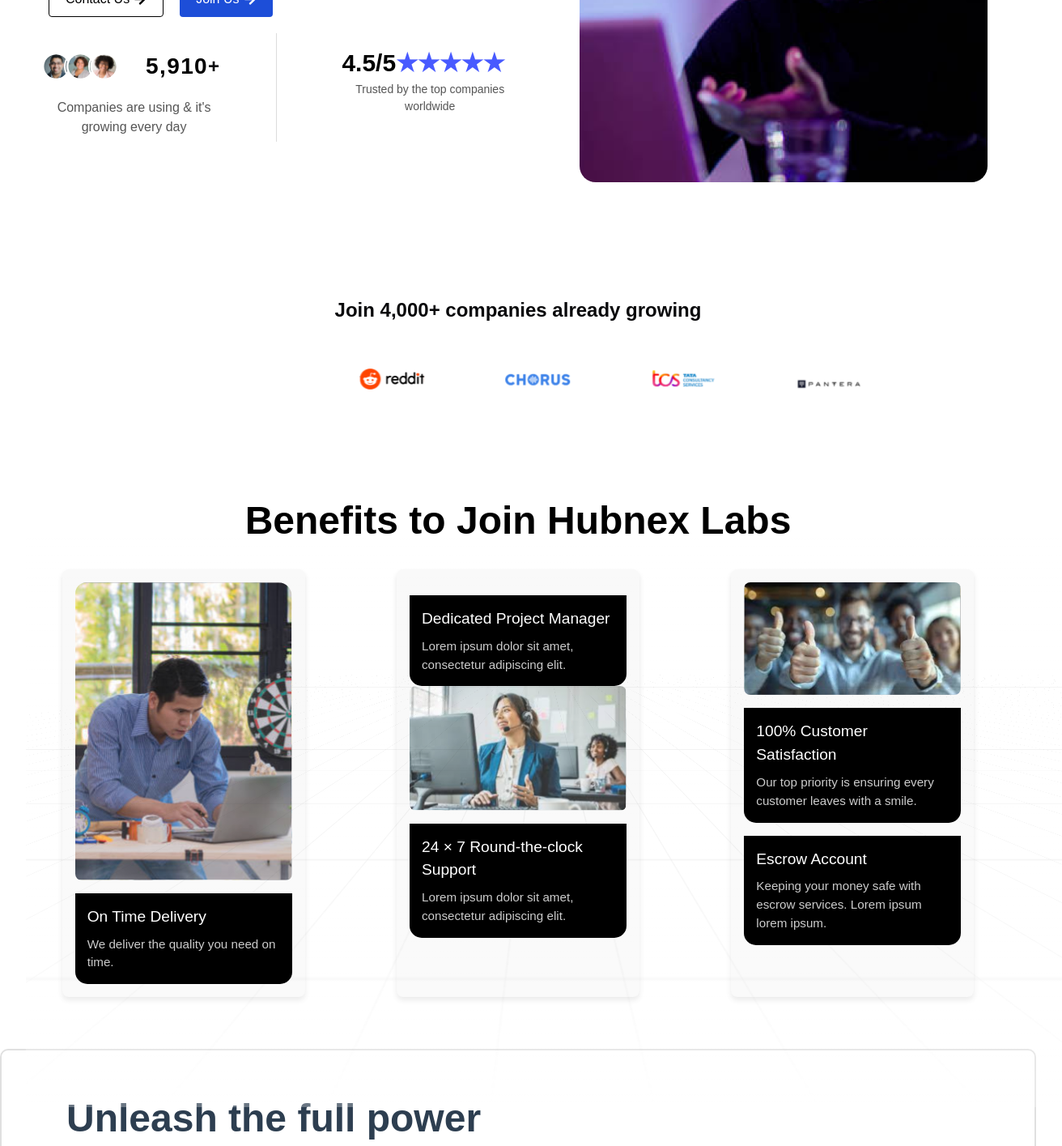
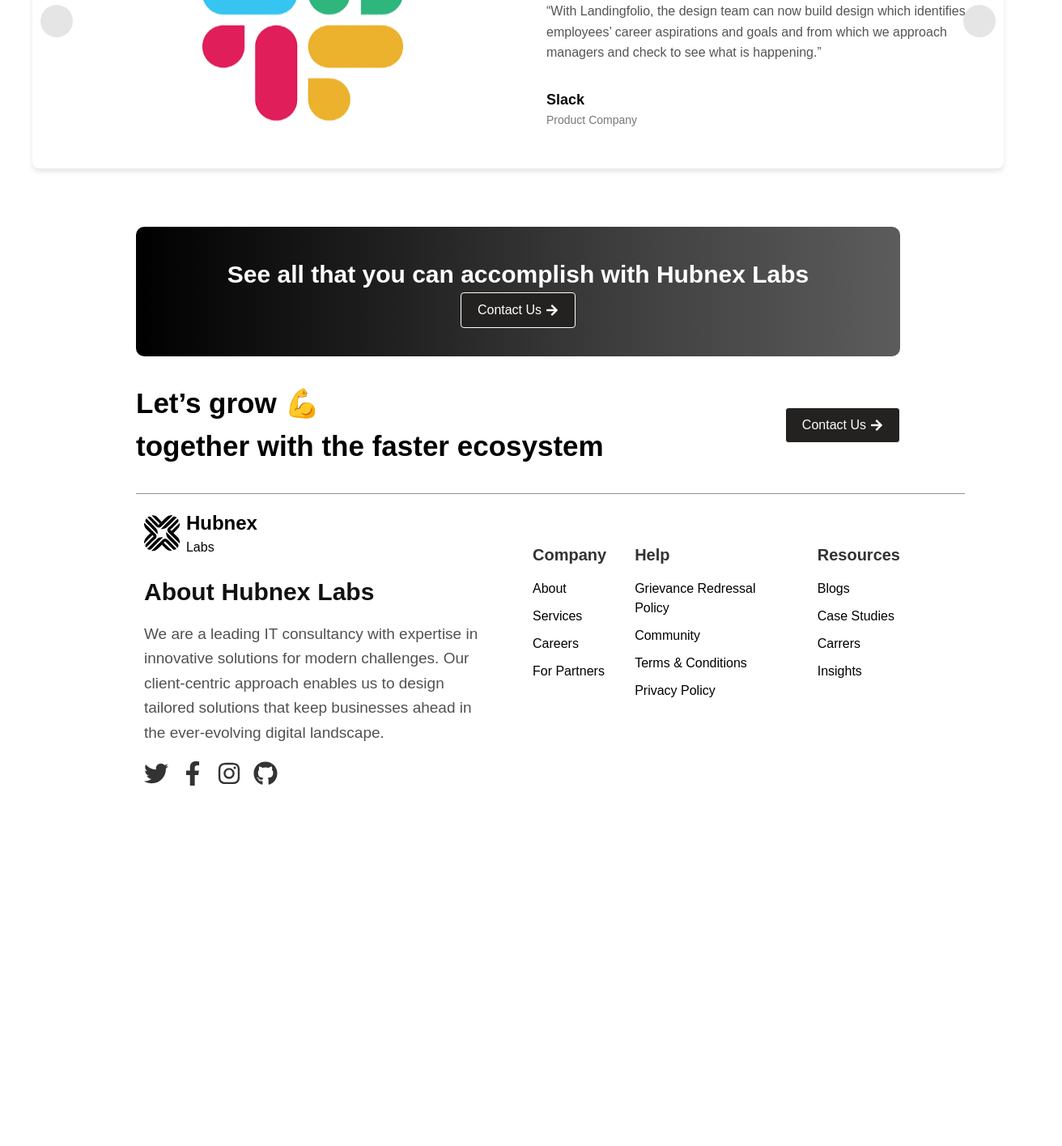
Before and after one commit to SnehalAs/ARC_NOVEMBER_HUB, a React (Vite) app: page /testimonials in a window 1280 px wide. Shown: the part 440-1855 px from the top of the page at 81% size, 1312 px wide, since content can reach past the window. After the commit the page ends 1460 px from the top, so only its background shows below. Built offline with nearby package versions, Linux system fonts and the light colour scheme.

Commit message:
Pushing Project

```diff
--- a/package.json
+++ b/package.json
@@ -19,6 +19,7 @@
     "react": "^18.3.1",
     "react-countup": "^6.5.3",
     "react-dom": "^18.3.1",
+    "react-router-dom": "^7.0.1",
     "react-slick": "^0.30.2",
     "slick-carousel": "^1.8.1",
     "styled-components": "^6.1.13",
--- a/src/App.tsx
+++ b/src/App.tsx
@@ -0,0 +1,33 @@
+import { Routes, Route } from 'react-router-dom';
+import Navbar from './component/navbar/navbar';
+import Footer from './component/Footer/Footer';
+import HeroSection from './component/herosection/herosection';
+import Benefits from './component/benifits/benifits';
+import StatsSection from './component/StatsSection/StatsSection';
+import CaseStudy from './component/CaseStudy/CaseStudy';
+import BigEnough from './component/BigEnough/BigEnough';
+import Testimonial from './component/Testimonial/Testimonial';
+import CTA from './component/CTA/CTA';
+import BlogSection from './component/BlogSection/BlogSection';
+
+const App = () => {
+  return (
+    <>
+      <Navbar />
+      <Routes>
+        <Route path="/" element={<HeroSection />} />
+        <Route path="/benefits" element={<Benefits />} />
+        <Route path="/stats" element={<StatsSection />} />
+        <Route path="/case-study" element={<CaseStudy />} />
+        <Route path="/big-enough" element={<BigEnough />} />
+        <Route path="/testimonials" element={<Testimonial />} />
+        <Route path="/cta" element={<CTA />} />
+        <Route path="/blog" element={<BlogSection />} />
+        <Route path="*" element={<h1>404 - Page Not Found</h1>} />
+      </Routes>
+      <Footer />
+    </>
+  );
+};
+
+export default App;
--- a/src/component/herosection/herosection.css
+++ b/src/component/herosection/herosection.css
@@ -106,9 +106,9 @@ p {
   display: flex;
   justify-content: center;
   text-align: center;
-  font-size: 1.5rem;
+  font-size: 1rem;
   font-weight: bold;
-  margin-top: 120px;
+  margin-top: 40px;
 }
 
 .marquee-container {
@@ -223,11 +223,6 @@ p {
   margin-bottom: 5px;
 }
 
-.stars {
-  display: flex;
-  gap: 4px;
-  justify-content: center;
-}
 
 .company-info strong {
   font-size: 1.5rem;
@@ -282,4 +277,8 @@ p {
 
   .Mystat-item{
     margin-top: 30px;
+    margin-left: 0;
   }
+.Mystars{
+  margin-left: 20px;
+}
--- a/src/component/herosection/herosection.tsx
+++ b/src/component/herosection/herosection.tsx
@@ -3,7 +3,7 @@ import { FaArrowRight  } from "react-icons/fa";
 import NumberTicker from '../../components/ui/number-ticker';
 import SparklesText from '../../components/ui/sparkles-text';
 
-const Hero = () => {
+const HeroSection = () => {
   const formattedValue = 5910;
   return (
     <>
@@ -51,7 +51,6 @@ const Hero = () => {
            <NumberTicker
              value={formattedValue}
              direction="up"
-            //  delay={30}
              decimalPlaces={0}
              className="ticker"
            />
@@ -90,4 +89,4 @@ const Hero = () => {
   );
 };
 
-export default Hero;
+export default HeroSection;
--- a/src/main.tsx
+++ b/src/main.tsx
@@ -1,39 +1,41 @@
-import { StrictMode } from 'react'
-import { createRoot } from 'react-dom/client'
-import './index.css'
-
-import Benefits from './component/benifits/benifits'
-import HeroSection from './component/herosection/herosection'
-import Navbar from './component/navbar/navbar'
-import StatsSection from './component/StatsSection/StatsSection'
-import CaseStudy from './component/CaseStudy/CaseStudy'
-import BigEnough from './component/BigEnough/BigEnough'
-import Testimonial from './component/Testimonial/Testimonial'
-import CTA from './component/CTA/CTA'
+// import { StrictMode } from 'react'
+// import { createRoot } from 'react-dom/client'
+// import './index.css'
+// import Benefits from './component/benifits/benifits'
+// import HeroSection from './component/herosection/herosection'
+// import Navbar from './component/navbar/navbar'
+// import StatsSection from './component/StatsSection/StatsSection'
+// import CaseStudy from './component/CaseStudy/CaseStudy'
+// import BigEnough from './component/BigEnough/BigEnough'
+// import Testimonial from './component/Testimonial/Testimonial'
+// import CTA from './component/CTA/CTA'
+// import BlogSection from './component/BlogSection/BlogSection'
+// import Footer from './component/Footer/Footer'
+// createRoot(document.getElementById('root')!).render(
+//   <StrictMode>
+//     <Navbar/>
+//     <HeroSection/>
+//     <Benefits/>
+//     <StatsSection/>
+//     <CaseStudy/>
+//     <BigEnough/>
+//     <Testimonial/>
+//     <CTA/>
+//     <BlogSection/>
+//     <Footer/>
+//   </StrictMode>,
+// )
+import React from 'react';
+import { createRoot } from 'react-dom/client';
+import { BrowserRouter as Router } from 'react-router-dom';
+import App from './App';
+import './index.css';
 
 
-import BlogSection from './component/BlogSection/BlogSection'
-import Footer from './component/Footer/Footer'
-
-
-// import App from './App.tsx'
-
 createRoot(document.getElementById('root')!).render(
-  <StrictMode>
-    {/* <App /> */}
-    <Navbar/>
-    <HeroSection/>
-
-    <Benefits/>
-    <StatsSection/>
-    <CaseStudy/>
-    <BigEnough/>
-    <Testimonial/>
-    <CTA/>
-    {/* <BlogSection/> */}
-    <BlogSection/>
-    <Footer/>
-
-
-  </StrictMode>,
-)
+  <React.StrictMode>
+    <Router>
+      <App />
+    </Router>
+  </React.StrictMode>
+);
```
Also changed, not shown: 1 other file (tests, documents, lock files or other folders).
